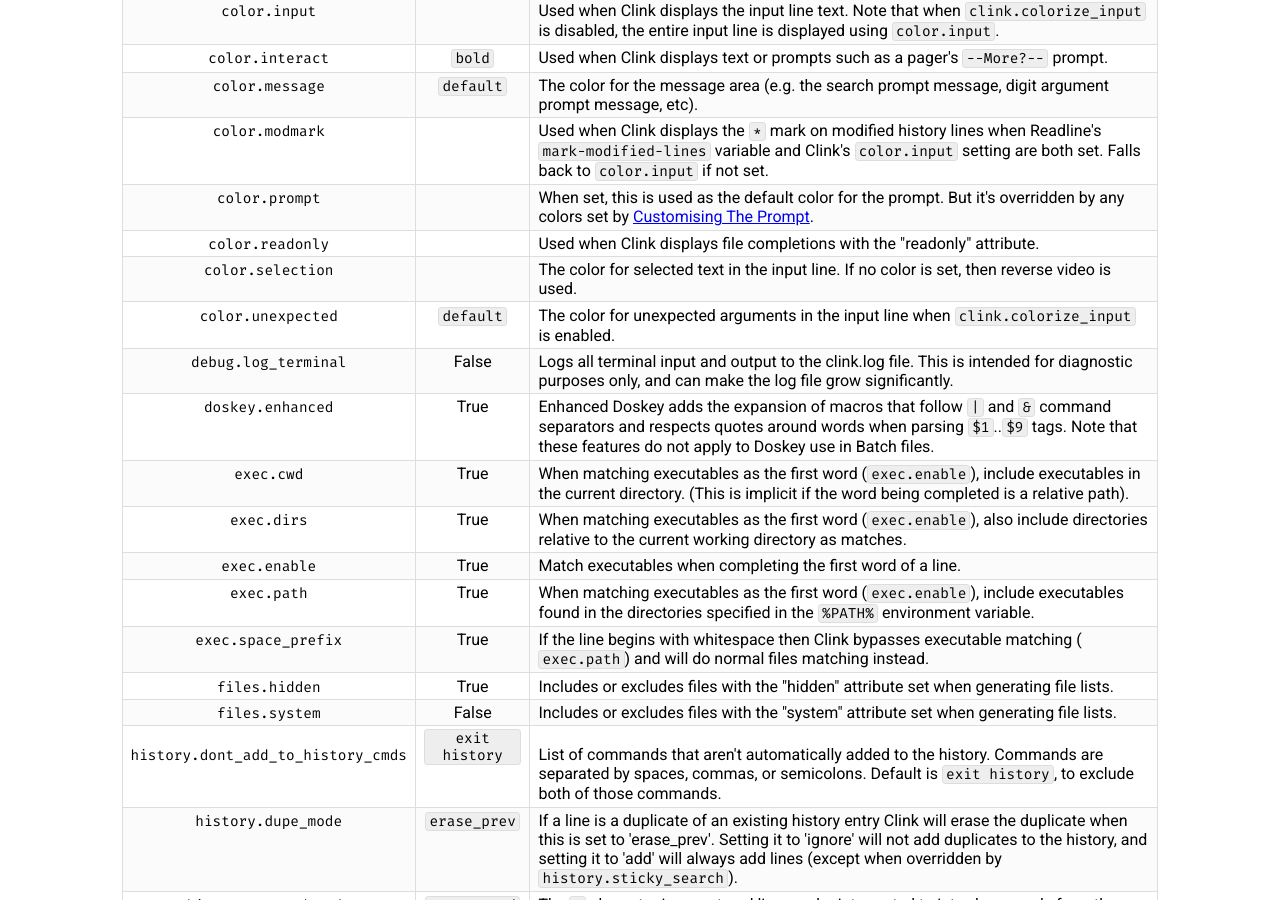
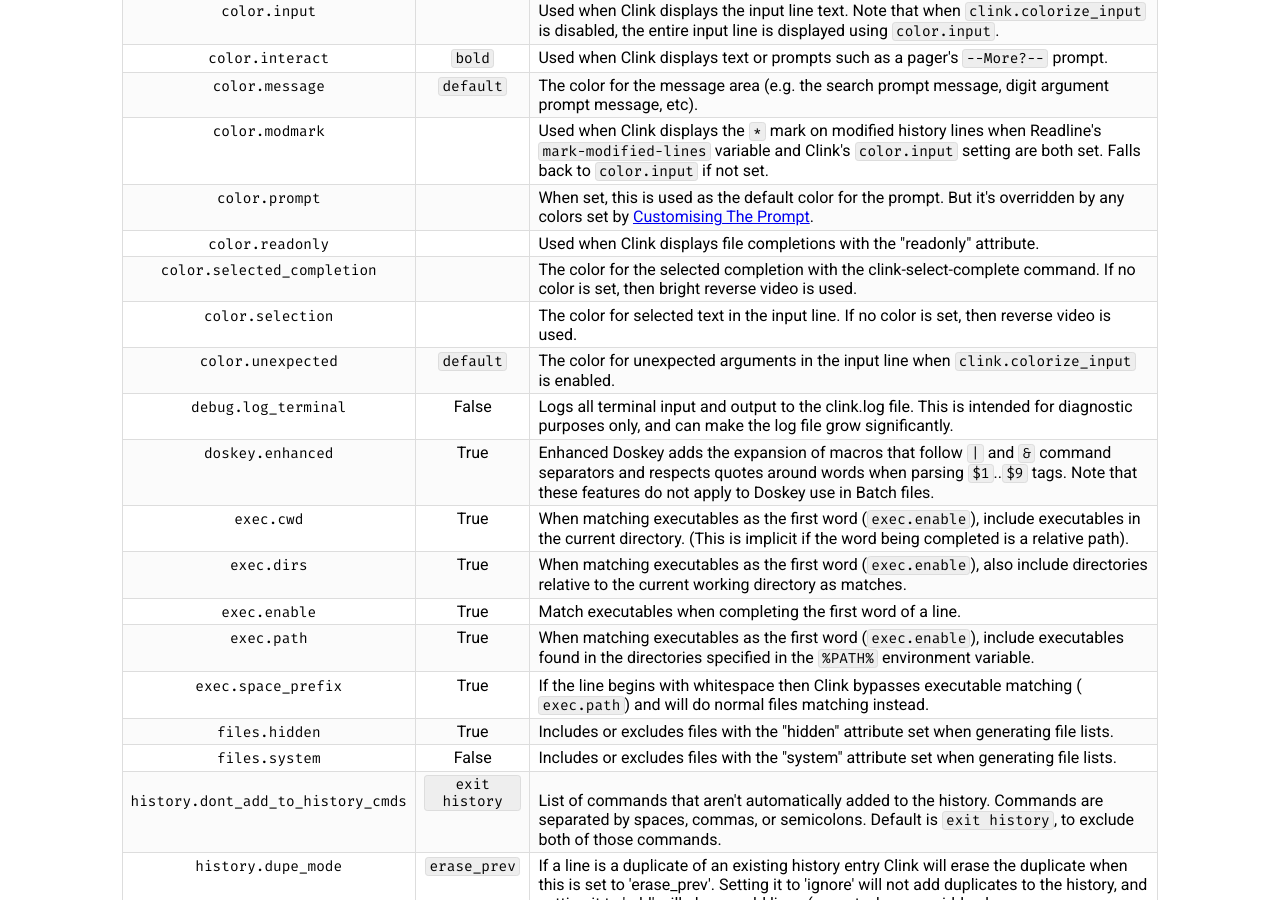
Before and after one commit to chrisant996/clink, a Jekyll site: the page clink.html, which Jekyll copies as it is, in a window 1280 px wide and 900 px high, scrolled down 3420 px. Built offline with Jekyll 4.4.1, drawn with Linux system fonts in a browser that asks for light colours; some web fonts are replaced.

Commit message:
Update for doc update

```diff
--- a/_config.yml
+++ b/_config.yml
@@ -2,5 +2,5 @@
 title: Clink
 github:
   version: v1.2.19
-  download_url: https://github.com/chrisant996/clink/releases/download/v1.2.19/clink.1.2.19.1bebc5.zip
-  install_url:  https://github.com/chrisant996/clink/releases/download/v1.2.19/clink.1.2.19.1bebc5_setup.exe
+  download_url: https://github.com/chrisant996/clink/releases/download/v1.2.19/clink.1.2.19.5f3d6d.zip
+  install_url:  https://github.com/chrisant996/clink/releases/download/v1.2.19/clink.1.2.19.5f3d6d_setup.exe
--- a/clink.html
+++ b/clink.html
@@ -960,6 +960,11 @@
 <td>Used when Clink displays file completions with the &quot;readonly&quot; attribute.</td>
 </tr>
 <tr>
+<td align="center"><code>color.selected_completion</code></td>
+<td align="center"></td>
+<td>The color for the selected completion with the clink-select-complete command.  If no color is set, then bright reverse video is used.</td>
+</tr>
+<tr>
 <td align="center"><code>color.selection</code></td>
 <td align="center"></td>
 <td>The color for selected text in the input line.  If no color is set, then reverse video is used.</td>
```
